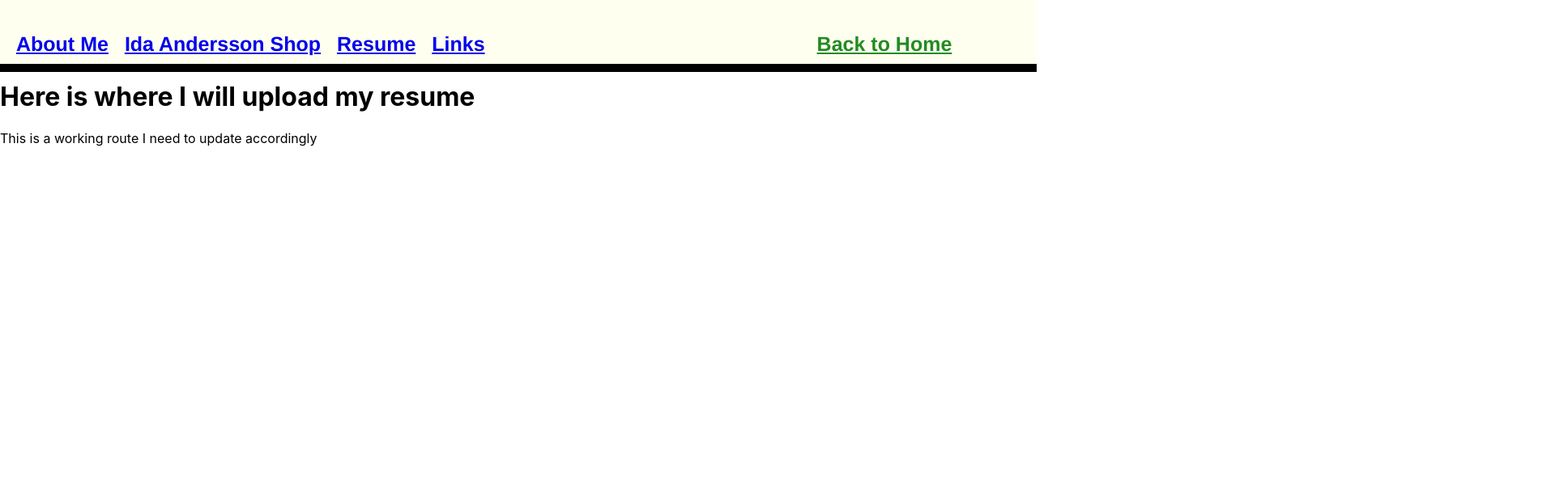
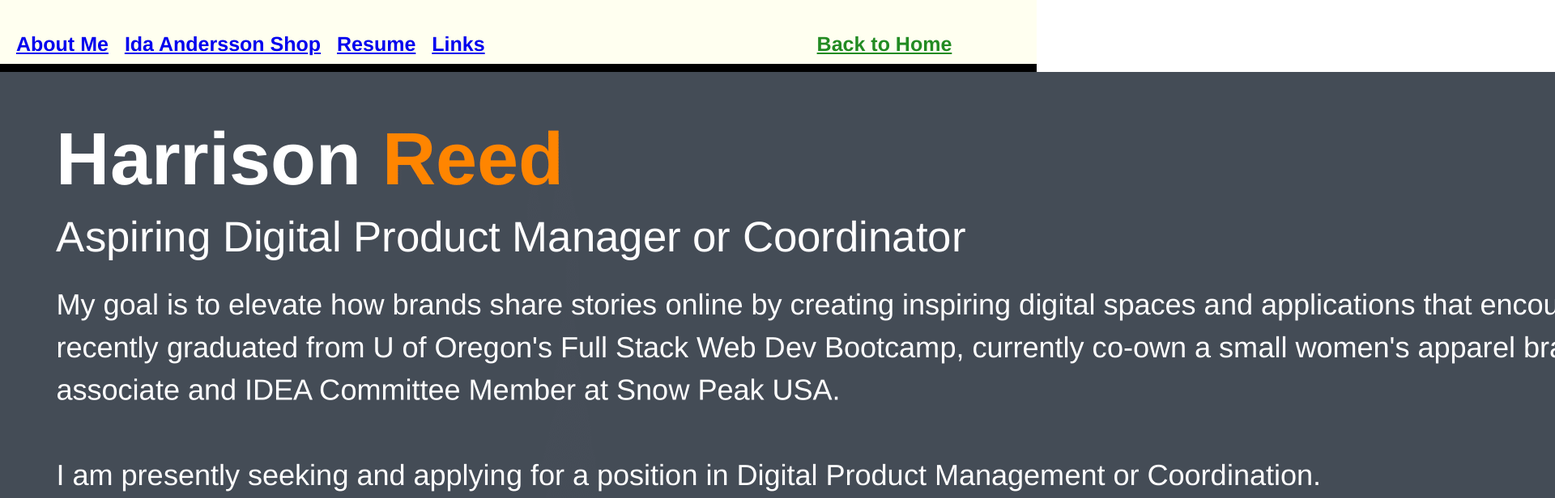
Before and after one commit to HGreedo/nuReactPortfolio, a React (Create React App) app: page /pages/resume in a window 1280 px wide. Shown: the top 616 px of the page at 81% size, 1920 px wide, since content can reach past the window. Built offline with nearby package versions, Linux system fonts and the light colour scheme.

Commit message:
commit on 'main'

```diff
--- a/src/pages/Resume.js
+++ b/src/pages/Resume.js
@@ -1,12 +1,10 @@
 import React from "react";
+import img from "../images/HReedResume.png"
 
 const Resume = () => (
     <div>
-            {/* <img alt ='profile-pic' src={profilePic}/>    */}
-            <h1>Here is where I will upload my resume</h1>
-            <p>
-            This is a working route I need to update accordingly
-            </p>
+            <img alt ='resume' src={img}/>
+
   </div>
         );
 
```
Also changed, not shown: src/images/HReedResume.png (added).
